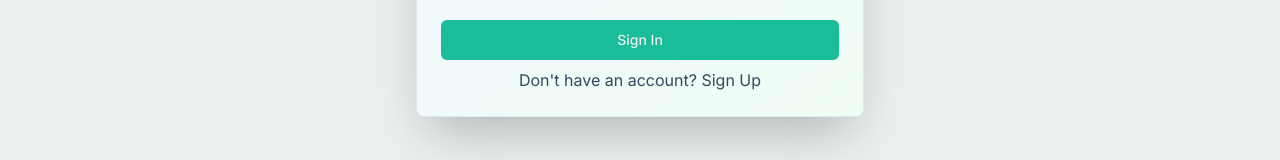
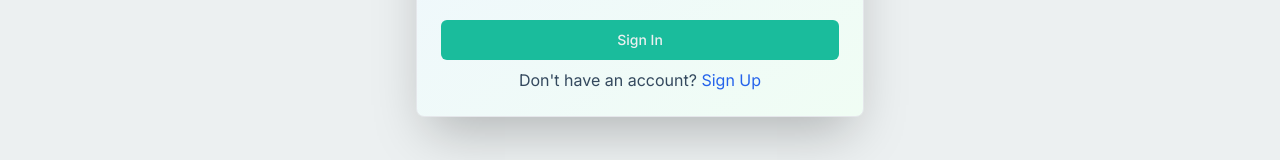
Before and after one commit to ProvLeon/codeweave, a Next.js app: page /sign-in in a window 1280 px wide. Shown: the part 882-1042 px from the top of the page. Built offline with nearby package versions, Linux system fonts and the light colour scheme; no server answers; sample sign-in values are in the browser's storage.

Commit message:
updated signin and signup links

```diff
--- a/app/(home)/(auth)/sign-in/page.tsx
+++ b/app/(home)/(auth)/sign-in/page.tsx
@@ -135,7 +135,7 @@ export default function LoginPage() {
               <Button type="submit" variant="default" className="w-full" loading={loading}>
                 {loading ? 'Signing In...' : 'Sign In'}
               </Button>
-              <p className='text-light-text dark:text-dark-text'>Don&apos;t have an account? <Link href="/sign-up">Sign Up</Link></p>
+              <p className='text-light-text dark:text-dark-text'>Don&apos;t have an account? <Link href="/sign-up" className='hover:underline text-blue-600 dark:hover:text-gray-400'>Sign Up</Link></p>
             </CardFooter>
           </form>
         </Card>
--- a/app/(home)/(auth)/sign-up/page.tsx
+++ b/app/(home)/(auth)/sign-up/page.tsx
@@ -176,7 +176,7 @@ const RegisterPage = () => {
               <Button type="submit" variant="default" className="w-full" loading={loading}>
                 {loading ? 'Signing Up...' : 'Sign Up'}
               </Button>
-              <p className='text-light-text dark:text-dark-text'>Already have an account? <Link href="/sign-in">Sign In</Link></p>
+              <p className='text-light-text dark:text-dark-text'>Already have an account? <Link href="/sign-in" className='hover:underline text-blue-600 dark:hover:text-gray-400'>Sign In</Link></p>
             </CardFooter>
           </form>
         </Card>
```
